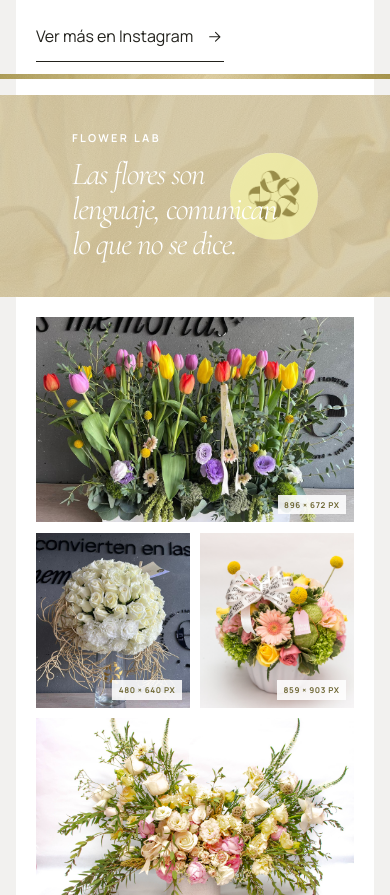
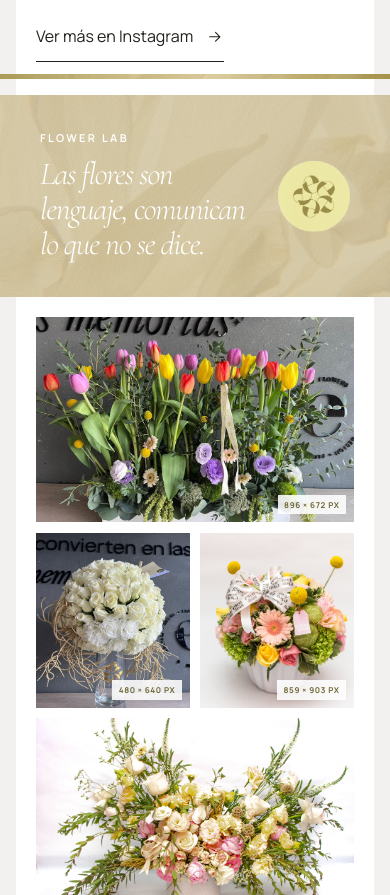
Before and after one commit to urielcamacho/eventosa, a Vue app: page / in a window 390 px wide. Shown: the part 3366-4261 px from the top of the page. Built offline with nearby package versions, Linux system fonts and the light colour scheme.

Commit message:
fix: prevent flower banner overlap on mobile

```diff
--- a/src/style.css
+++ b/src/style.css
@@ -3932,6 +3932,22 @@ em {
     width: 3.5rem;
   }
 
+  .section-banner--flower .section-banner__inner {
+    max-width: none;
+  }
+
+  .section-banner--flower .section-banner__inner > div {
+    max-width: calc(100% - 6.5rem);
+  }
+
+  .section-banner--flower h2 {
+    max-width: 100%;
+  }
+
+  .section-banner--flower .section-banner__mark {
+    width: 4.5rem;
+  }
+
   .section-banner__inner .section-banner__mark {
     right: 1.25rem;
   }
```
